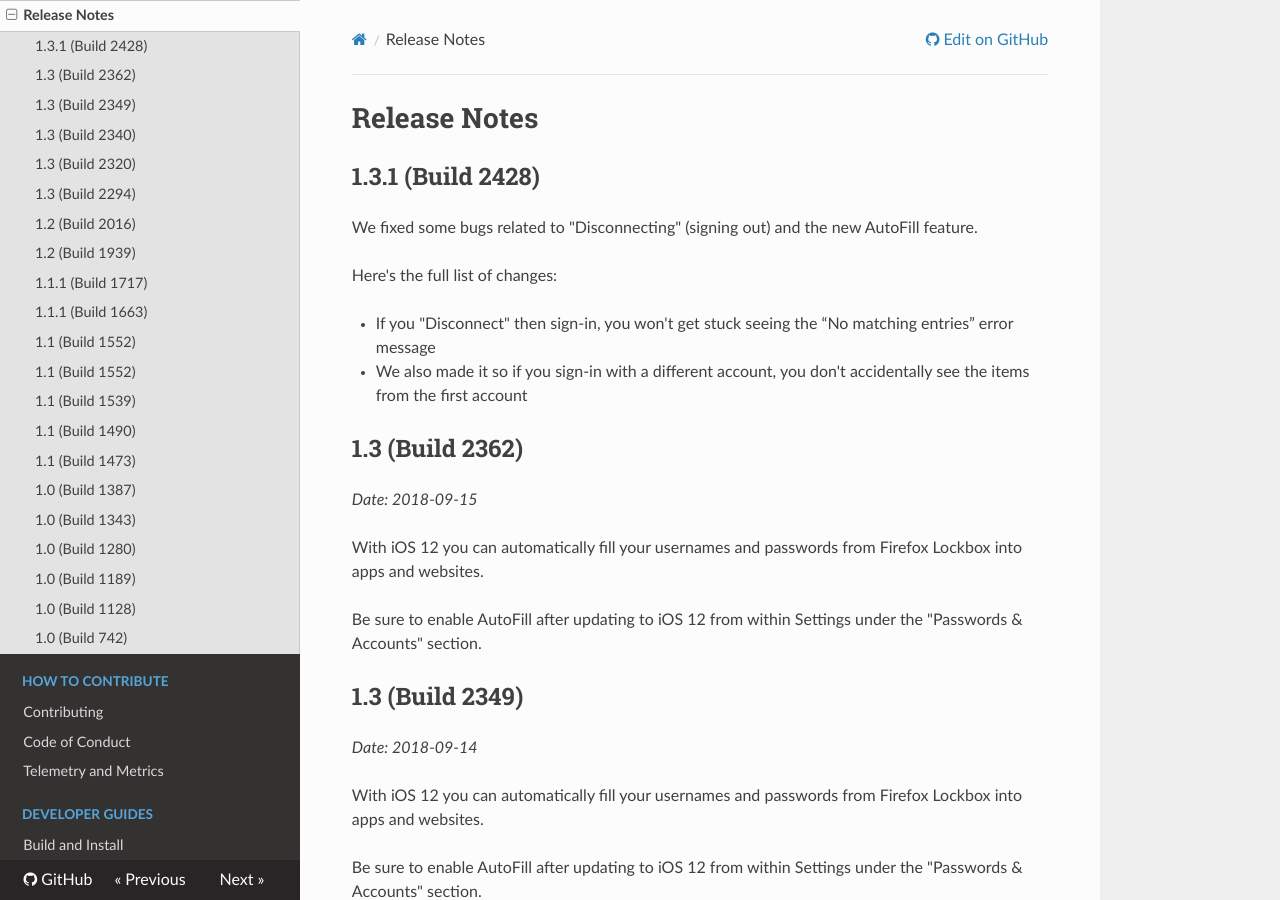
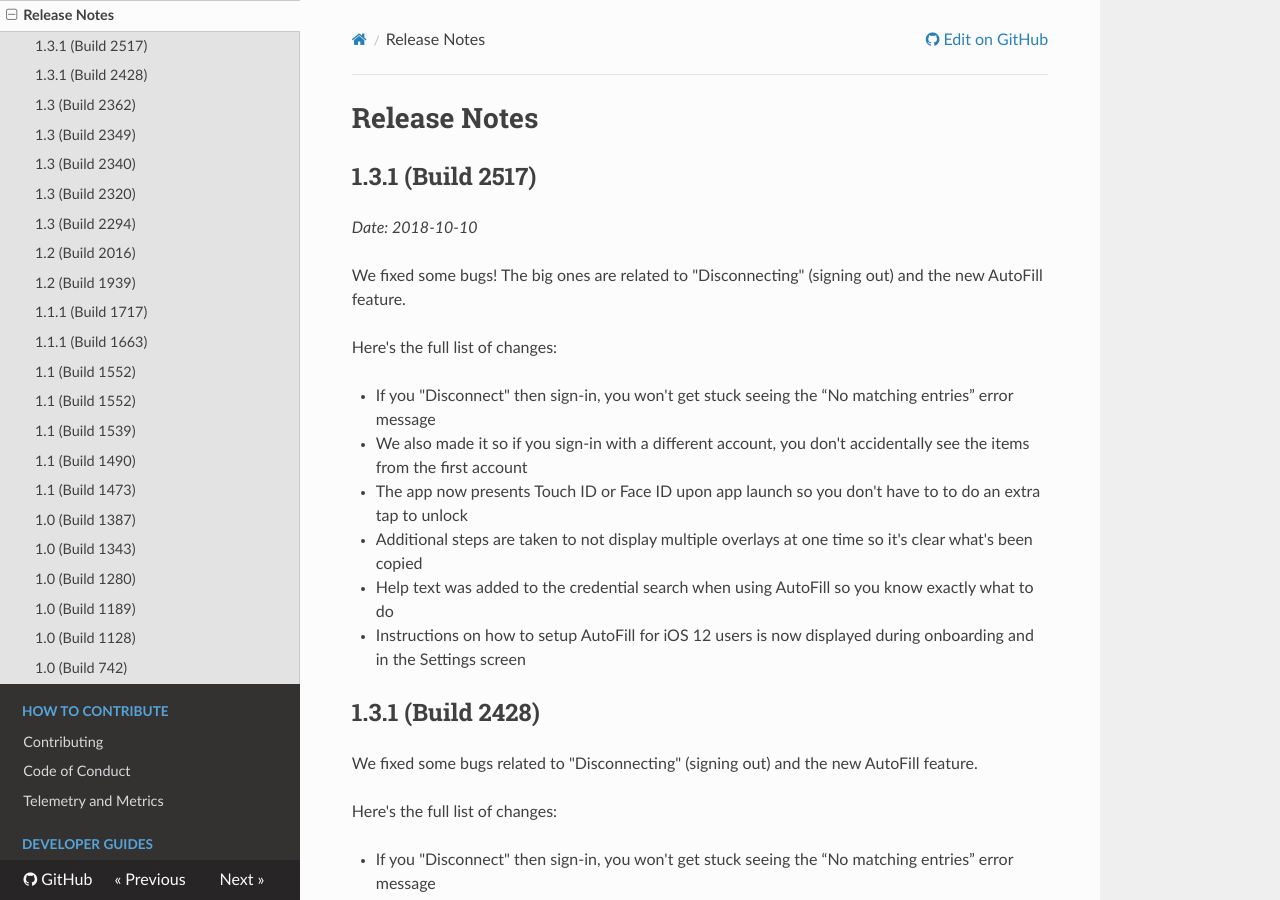
Before and after one commit to mozilla-lockwise/lockwise-ios, an MkDocs documentation site: the page built from docs/release-notes.md, in a window 1280 px wide and 900 px high. Built offline with MkDocs 1.6.1, drawn with Linux system fonts in a browser that asks for light colours; nearby versions of some CDN libraries.

Commit message:
Update release notes for 1.3.1 (#769)

```diff
--- a/docs/release-notes.md
+++ b/docs/release-notes.md
@@ -1,4 +1,19 @@
 # Release Notes
+
+## 1.3.1 (Build 2517)
+
+_Date: 2018-10-10_
+
+We fixed some bugs! The big ones are related to "Disconnecting" (signing out) and the new AutoFill feature.
+
+Here's the full list of changes:
+
+- If you "Disconnect" then sign-in, you won't get stuck seeing the “No matching entries” error message
+- We also made it so if you sign-in with a different account, you don't accidentally see the items from the first account
+- The app now presents Touch ID or Face ID upon app launch so you don't have to to do an extra tap to unlock
+- Additional steps are taken to not display multiple overlays at one time so it's clear what's been copied
+- Help text was added to the credential search when using AutoFill so you know exactly what to do
+- Instructions on how to setup AutoFill for iOS 12 users is now displayed during onboarding and in the Settings screen
 
 ## 1.3.1 (Build 2428)
 
```
